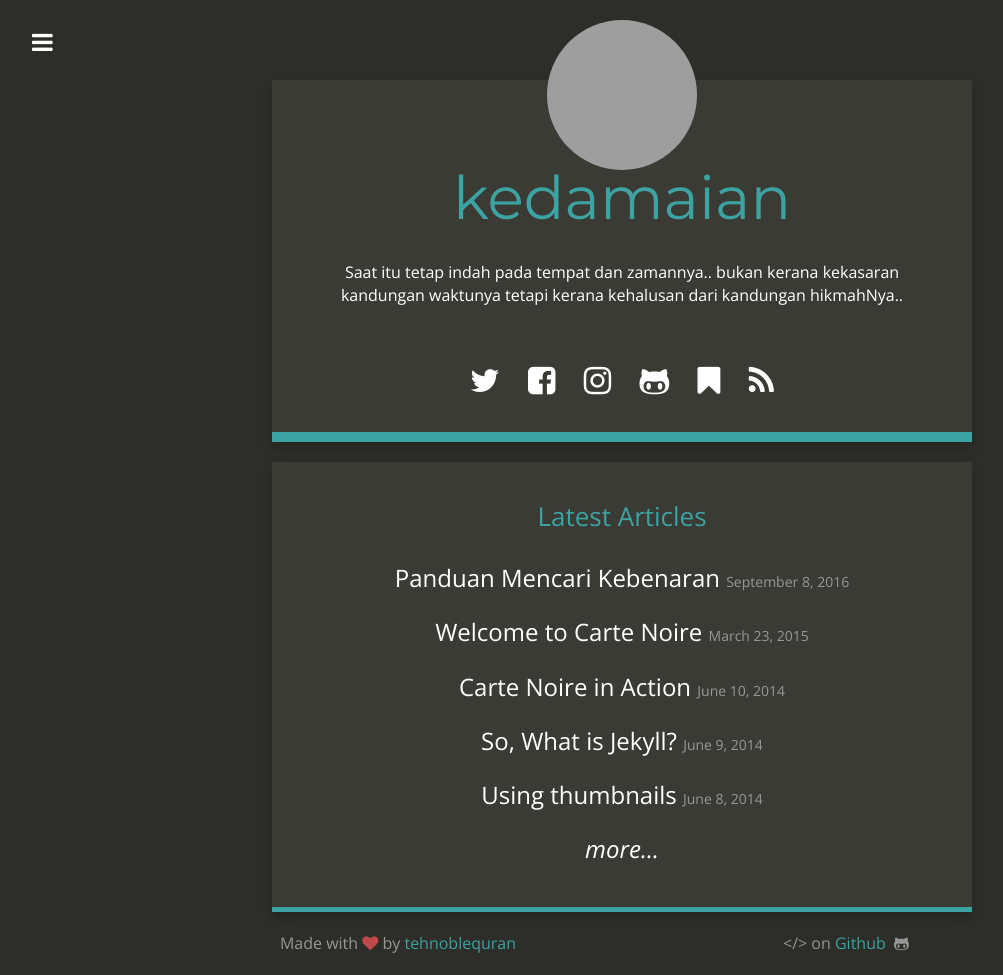
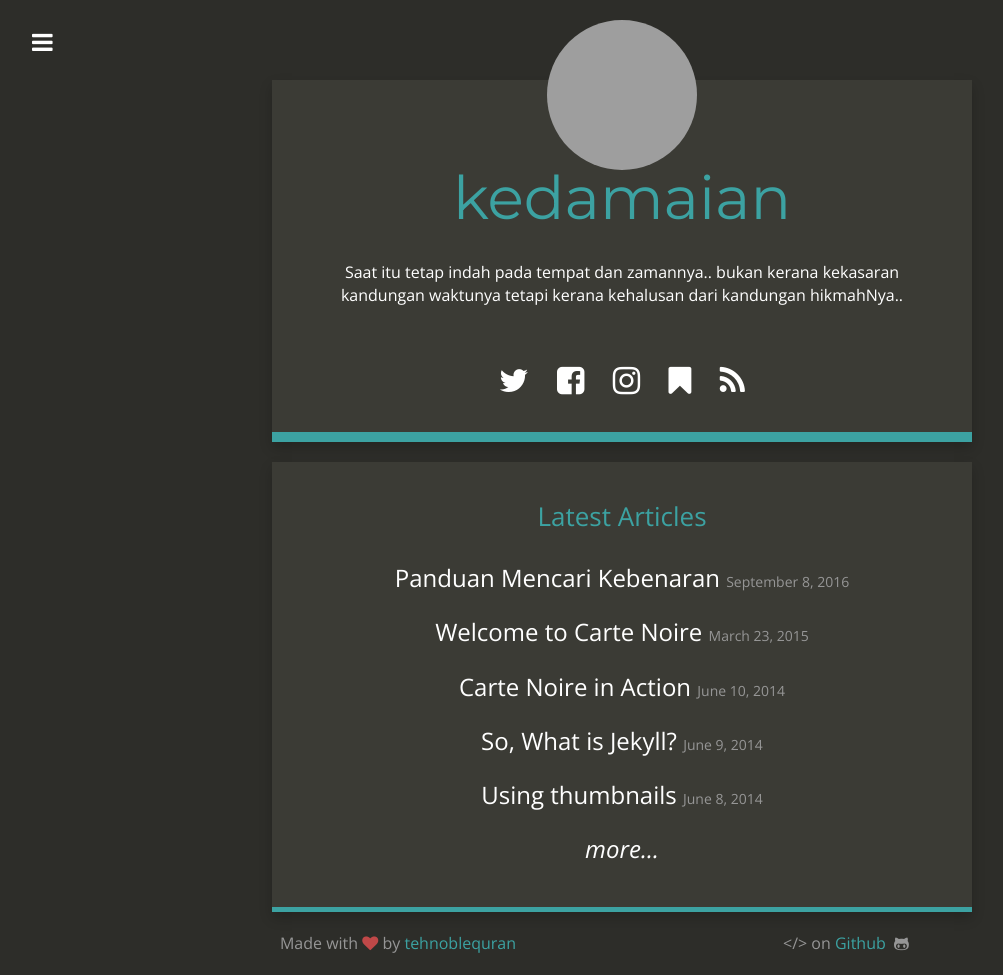
Before and after one commit to kedamaian/swsyafiq, a Jekyll site: the page built from index.html, in a window 1280 px wide. Shown: the whole page, without its empty margins (18-1021 px from the left). Built offline with Jekyll 4.4.1, drawn with Linux system fonts in a browser that asks for light colours; nearby versions of some CDN libraries; grey boxes are pictures that could not be loaded.

Commit message:
Remove git social link

```diff
--- a/_includes/social_links.html
+++ b/_includes/social_links.html
@@ -2,7 +2,6 @@
   {% if site.twitter_username %}<a href="https://www.twitter.com/{{ site.twitter_username }}" target="_new"><i class="fa fa-twitter"></i></a>{% endif %}
   {% if site.linkedin_link %}<a href="{{ site.linkedin_link }}" target="_new"><i class="fa fa-facebook-square"></i></a>{% endif %}
   {% if site.stackoverflow_link %}<a href="{{ site.stackoverflow_link }}" target="_new"><i class="fa fa-instagram"></i></a>{% endif %}
-  {% if site.github_username %}<a href="https://github.com/{{ site.github_username }}" target="_new"><i class="fa fa-github-alt"></i></a>{% endif %}
   {% if site.google_plus_link %}<a href="{{ site.google_plus_link }}" target="_new"><i class="fa fa-bookmark"></i></a>{% endif %}
   <a href="{{ site.baseurl }}/feed.xml" target="_new"><i class="fa fa-rss"></i></a>
 </p>
```
